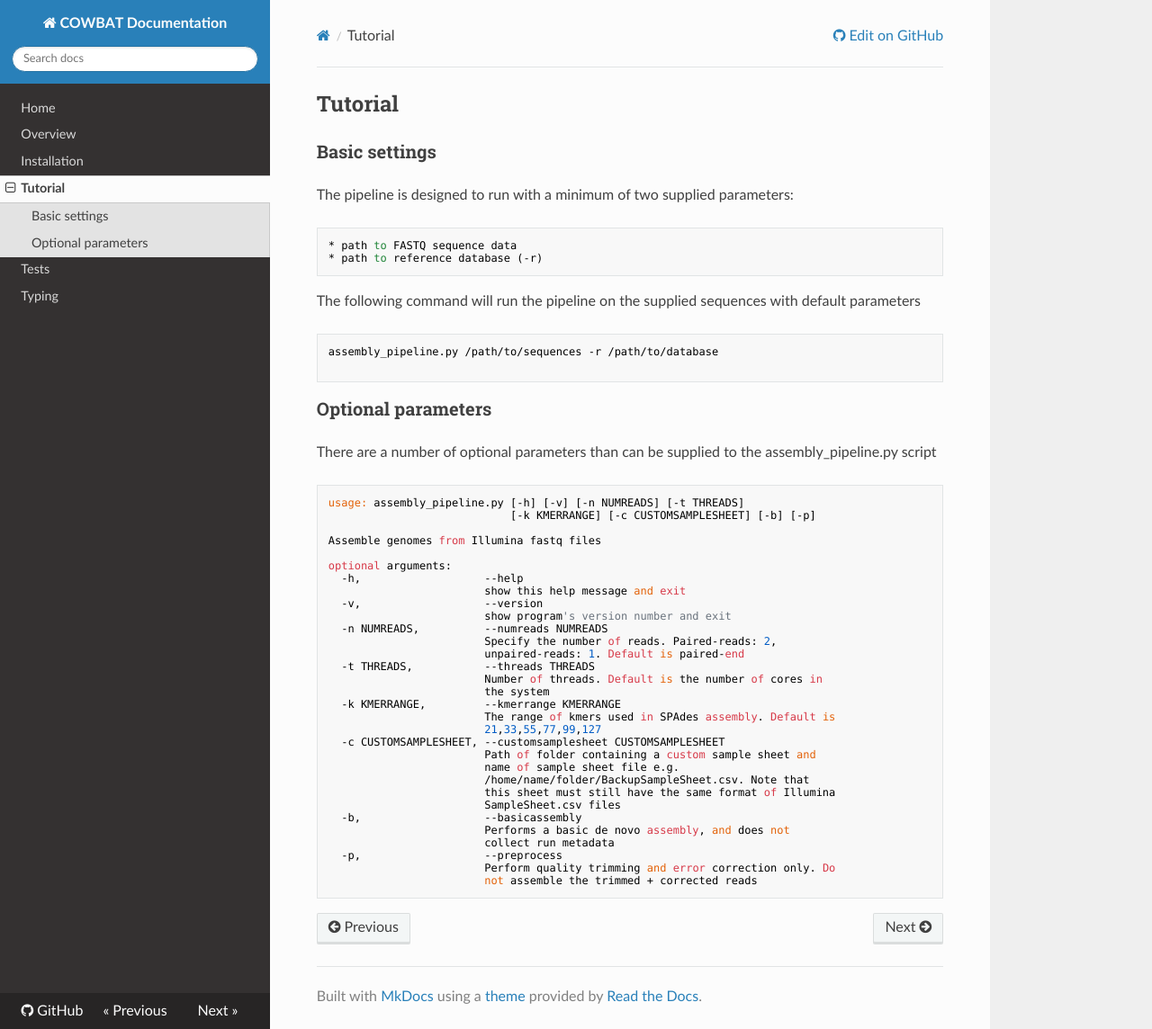
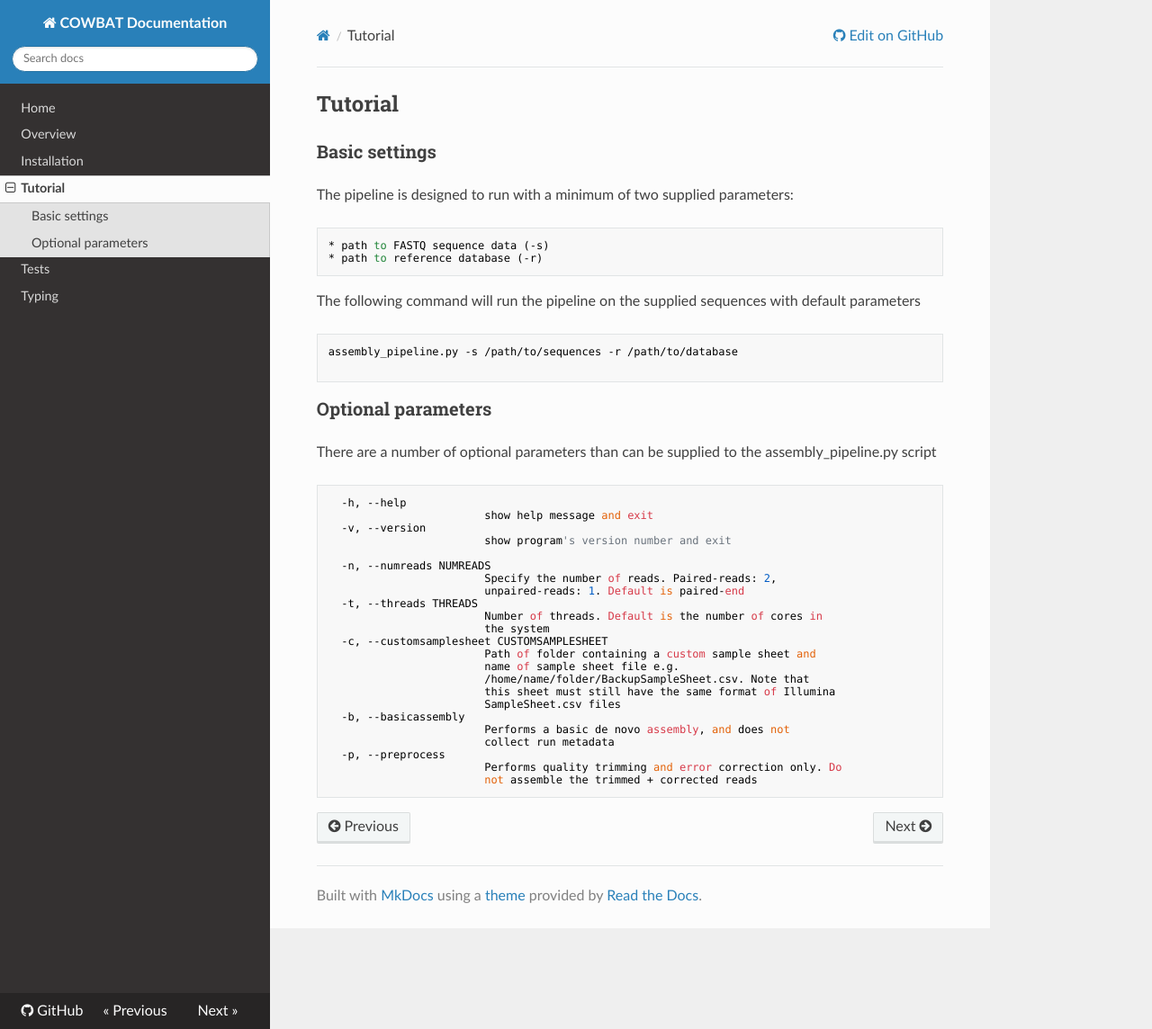
Before and after one commit to OLC-Bioinformatics/COWBAT, an MkDocs documentation site: the page built from docs/tutorial.md, in a window 1280 px wide and 1144 px high. Shown: the whole window at 90% size. Built offline with MkDocs 1.6.1, drawn with Linux system fonts in a browser that asks for light colours; nearby versions of some CDN libraries; old or Windows-style settings are respelled for this version of MkDocs.

Commit message:
Updates to documentation to reflect use of skesa

````diff
--- a/docs/tutorial.md
+++ b/docs/tutorial.md
@@ -4,13 +4,13 @@
 
 The pipeline is designed to run with a minimum of two supplied parameters:
 
-    * path to FASTQ sequence data
+    * path to FASTQ sequence data (-s)
     * path to reference database (-r)
 
 The following command will run the pipeline on the supplied sequences with default parameters
 
 ```
-assembly_pipeline.py /path/to/sequences -r /path/to/database
+assembly_pipeline.py -s /path/to/sequences -r /path/to/database
 
 ```
 
@@ -19,35 +19,27 @@ assembly_pipeline.py /path/to/sequences -r /path/to/database
 There are a number of optional parameters than can be supplied to the assembly_pipeline.py script
 
 ```
-usage: assembly_pipeline.py [-h] [-v] [-n NUMREADS] [-t THREADS]
-                            [-k KMERRANGE] [-c CUSTOMSAMPLESHEET] [-b] [-p]
+  -h, --help
+                        show help message and exit
+  -v, --version
+                        show program's version number and exit
 
-Assemble genomes from Illumina fastq files
-
-optional arguments:
-  -h,                   --help
-                        show this help message and exit
-  -v,                   --version
-                        show program's version number and exit
-  -n NUMREADS,          --numreads NUMREADS
+  -n, --numreads NUMREADS
                         Specify the number of reads. Paired-reads: 2,
                         unpaired-reads: 1. Default is paired-end
-  -t THREADS,           --threads THREADS
+  -t, --threads THREADS
                         Number of threads. Default is the number of cores in
                         the system
-  -k KMERRANGE,         --kmerrange KMERRANGE
-                        The range of kmers used in SPAdes assembly. Default is
-                        21,33,55,77,99,127
-  -c CUSTOMSAMPLESHEET, --customsamplesheet CUSTOMSAMPLESHEET
+  -c, --customsamplesheet CUSTOMSAMPLESHEET
                         Path of folder containing a custom sample sheet and
                         name of sample sheet file e.g.
                         /home/name/folder/BackupSampleSheet.csv. Note that
                         this sheet must still have the same format of Illumina
                         SampleSheet.csv files
-  -b,                   --basicassembly
+  -b, --basicassembly
                         Performs a basic de novo assembly, and does not
                         collect run metadata
-  -p,                   --preprocess
-                        Perform quality trimming and error correction only. Do
+  -p, --preprocess
+                        Performs quality trimming and error correction only. Do
                         not assemble the trimmed + corrected reads
 ```
````
Also changed, not shown: assembly_pipeline.py (+5 -4 lines).
